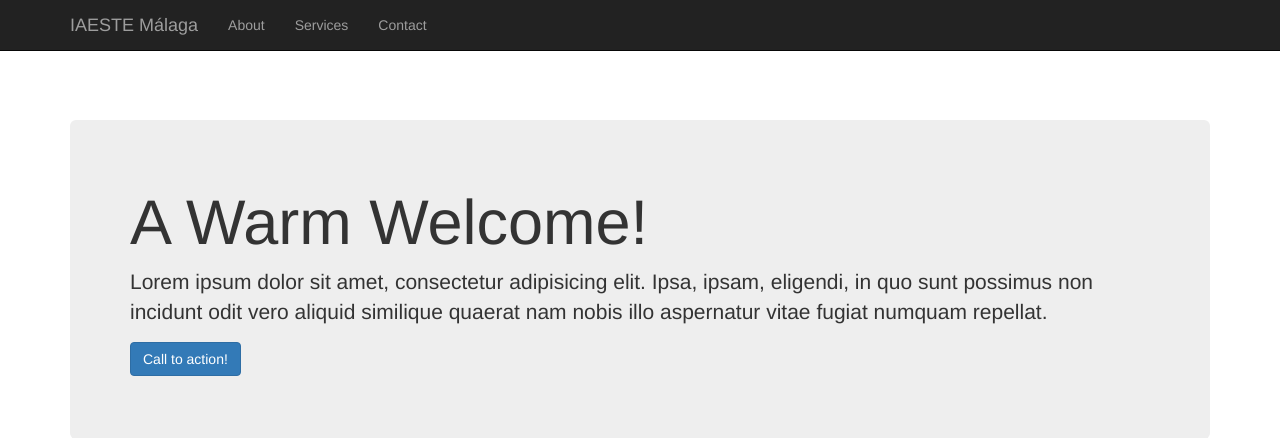
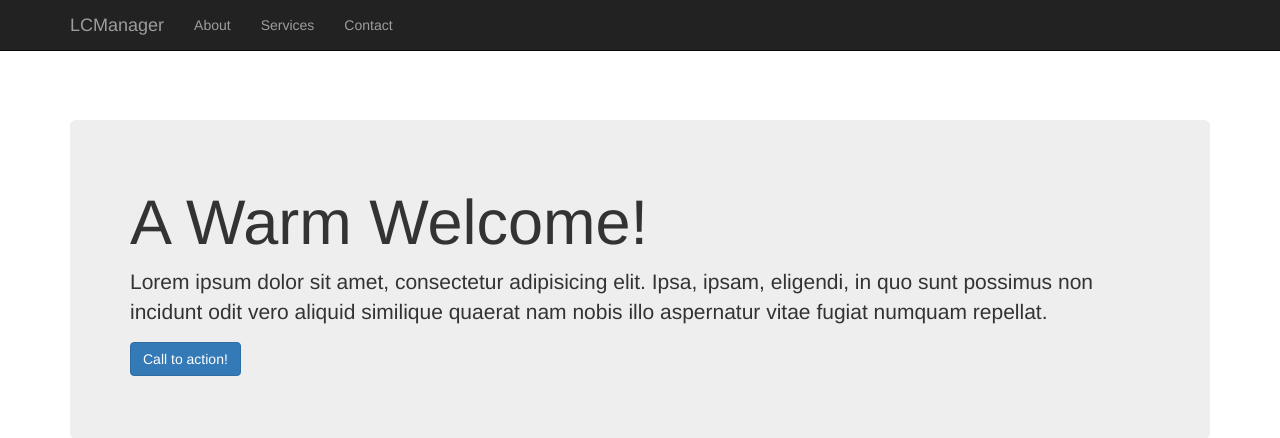
Before and after one commit to danilopez/LCManager, a PHP site: page / in a window 1280 px wide. Shown: the top 438 px of the page. Run offline with PHP 8.4, Linux system fonts and the light colour scheme; grey boxes labelled with a size stand in for pictures from a placeholder-image service; some libraries are stand-ins or nearby versions.

Commit message:
Change project to LCManager

```diff
--- a/header.php
+++ b/header.php
@@ -1,7 +1,7 @@
 <!DOCTYPE html>
 <html>
 	<head>
-		<title>IAESTE Málaga</title>
+		<title>LCManager</title>
 
 		<meta charset="utf-8">
 	    <meta http-equiv="X-UA-Compatible" content="IE=edge">
--- a/navigation.php
+++ b/navigation.php
@@ -9,7 +9,7 @@
                 <span class="icon-bar"></span>
                 <span class="icon-bar"></span>
             </button>
-            <a class="navbar-brand" href="#">IAESTE Málaga</a>
+            <a class="navbar-brand" href="#">LCManager</a>
         </div>
         <!-- Collect the nav links, forms, and other content for toggling -->
         <div class="collapse navbar-collapse" id="bs-example-navbar-collapse-1">
```
Also changed, not shown: README.md.
